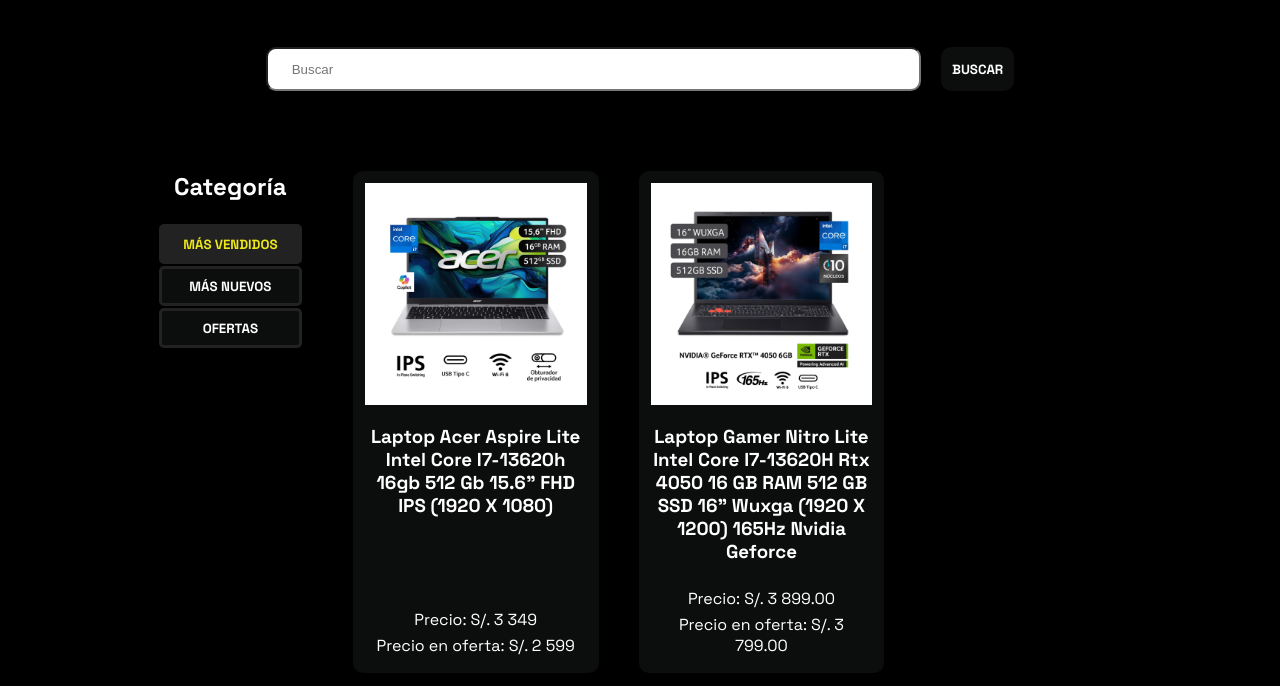
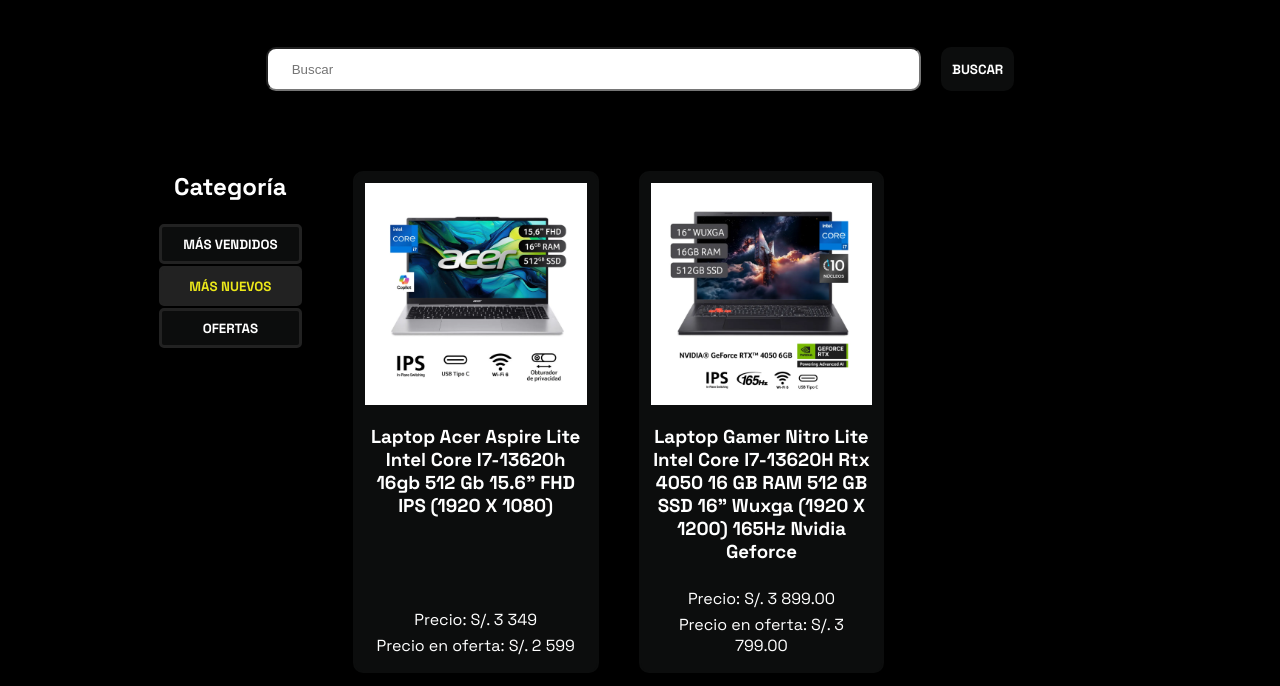
Before and after one commit to aaizaguirre/pixelCore-cibertec, a plain HTML site: page paginas/tienda.html in a window 1280 px wide. Both pictures are taken after a click on the button "MÁS NUEVOS". Shown: the part 1346-2032 px from the top of the page. Drawn offline with Linux system fonts and the light colour scheme.

Commit message:
feat: Agregar opción de seleccionar boton en 'categorías'

```diff
--- a/js/scriptTienda.js
+++ b/js/scriptTienda.js
@@ -0,0 +1,11 @@
+const botones = document.querySelectorAll(".btn");
+
+botones.forEach(boton =>{
+    boton.addEventListener("click", () =>{
+        botones.forEach(btn => {
+            btn.classList.remove("active");
+        });
+
+        boton.classList.add("active");
+    })
+})
--- a/paginas/tienda.html
+++ b/paginas/tienda.html
@@ -105,9 +105,9 @@
             <!-- Categorías -->
             <aside>
                 <h2>Categoría</h2>
-                <button class = "active">MÁS VENDIDOS</button>
-                <button>MÁS NUEVOS</button>
-                <button>OFERTAS</button>
+                <button class = "btn active btnVendidos">MÁS VENDIDOS</button>
+                <button class = "btn btnNuevos">MÁS NUEVOS</button>
+                <button class = "btn btnOfertas">OFERTAS</button>
             </aside>
 
             <!-- Equipos-->
```
